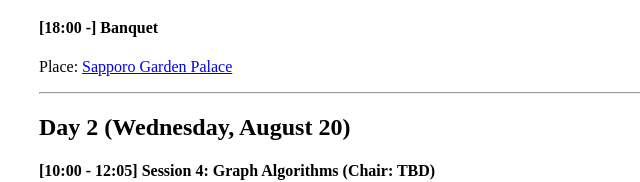
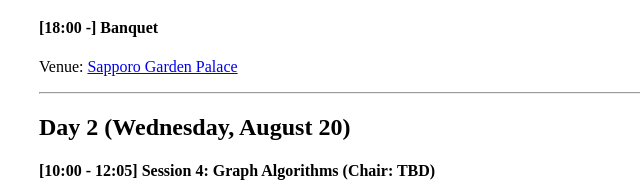
Before and after one commit to waac-alg-comp/waac-alg-comp.github.io, a plain HTML site: page 2025/program.html in a window 1280 px wide. Shown: the part 970-1152 px from the top of the page, 11-651 px from the left. Drawn offline with nearby package versions, Linux system fonts and the light colour scheme.

Commit message:
Add files via upload

```diff
--- a/2025/program.html
+++ b/2025/program.html
@@ -106,7 +106,7 @@ Crossing Number in Slightly Superexponential Time
 </ul>
 
 <h4>[18:00 -] Banquet</h4>
-<p>Place: <a href="https://www.hotelgp-sapporo.com/en/", target="_blank">Sapporo Garden Palace</a></p>
+<p>Venue: <a href="https://www.hotelgp-sapporo.com/en/", target="_blank">Sapporo Garden Palace</a></p>
 
 <hr />
 
```
